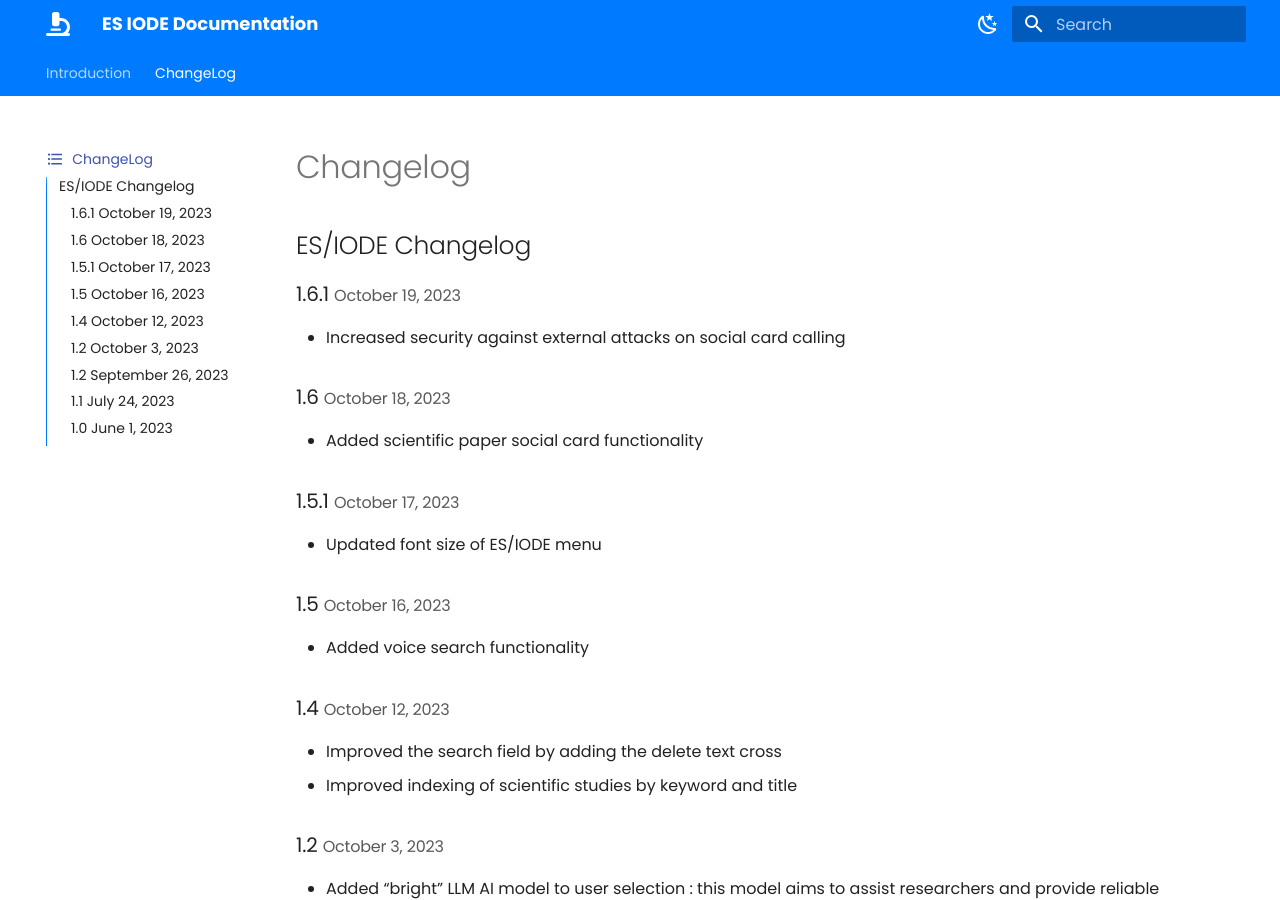
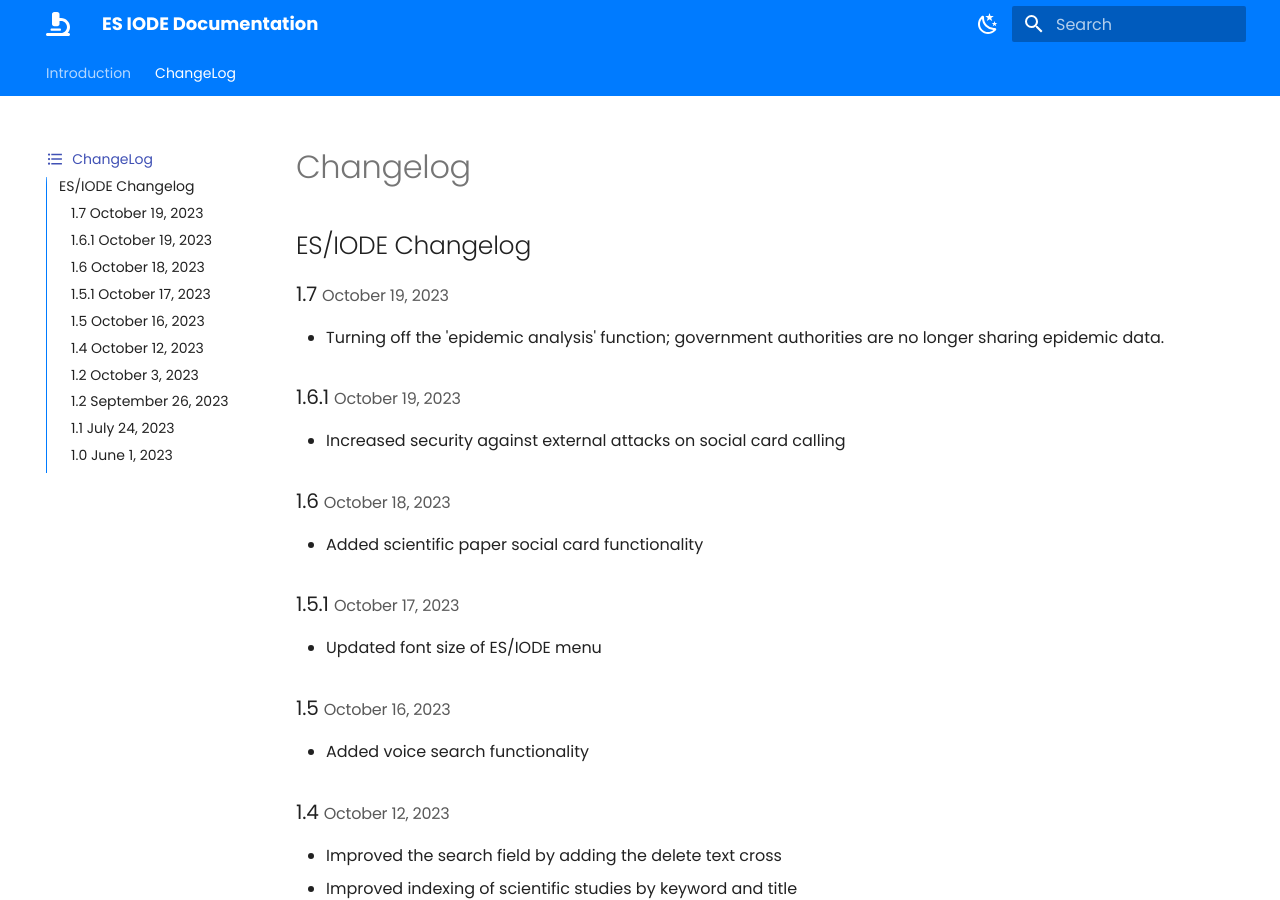
Before and after one commit to ethic-seido/iode_documentation, an MkDocs documentation site: the page built from docs/changelog.md, in a window 1280 px wide and 900 px high. Built offline with MkDocs 1.6.1 and Material for MkDocs 9.7.7, drawn with Linux system fonts in a browser that asks for light colours.

Commit message:
ChangeLog: Add new version

```diff
--- a/docs/changelog.md
+++ b/docs/changelog.md
@@ -4,6 +4,10 @@ icon: material/format-list-bulleted
 # Changelog
 
 ## ES/IODE Changelog
+
+### 1.7 <small>October 19, 2023</small>
+
+- Turning off the 'epidemic analysis' function; government authorities are no longer sharing epidemic data.
 
 ### 1.6.1 <small>October 19, 2023</small>
 
```
